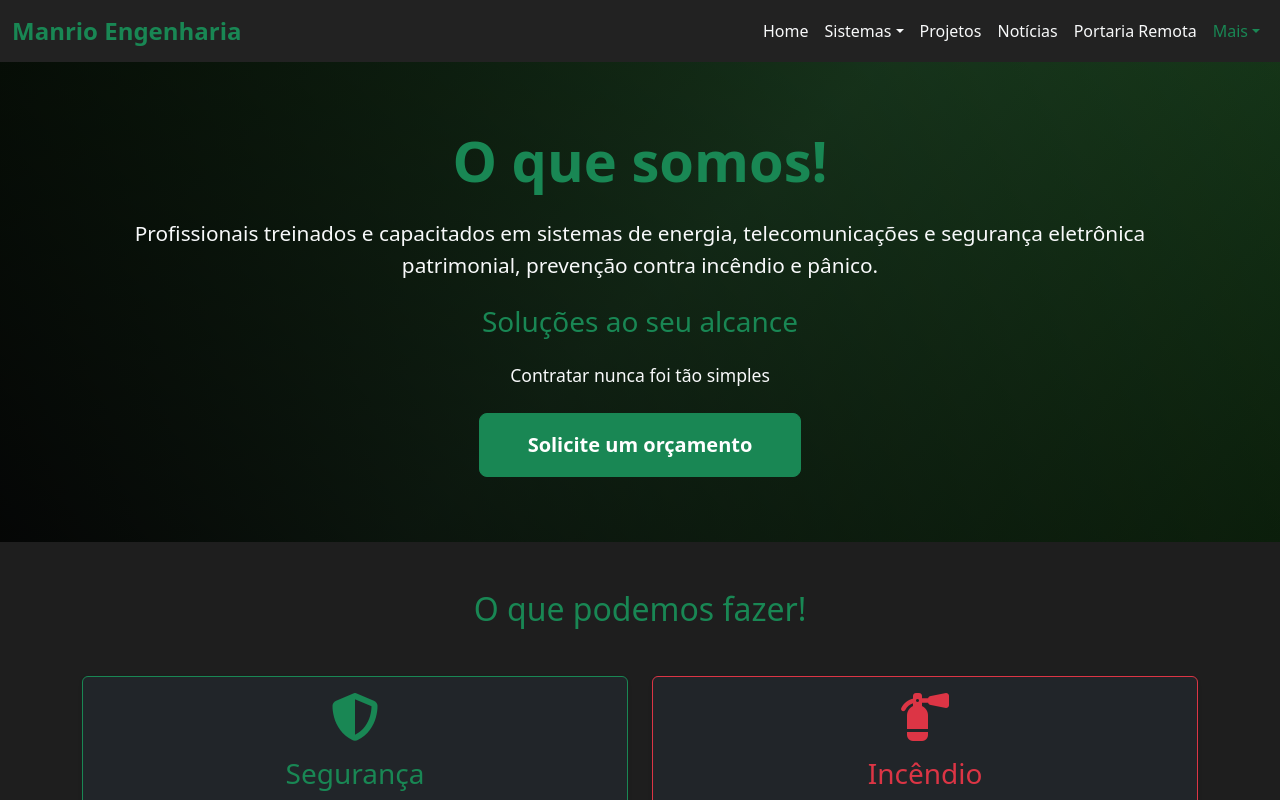
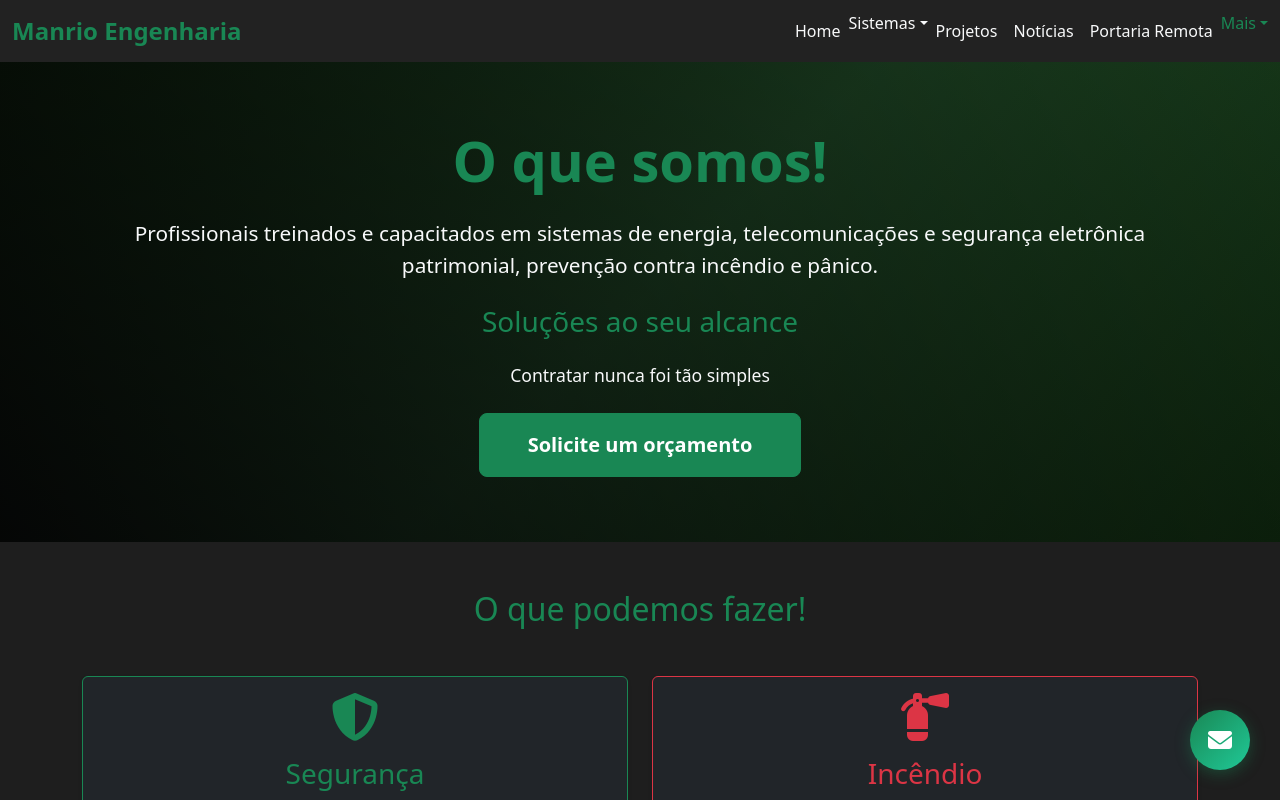
Before and after one commit to gacoelho/Manrio_SPA_Site, a React (Vite) app in the folder site/: page / in a window 1280 px wide. Shown: the top 800 px of the page. Built offline with nearby package versions, Linux system fonts and the light colour scheme.

Commit message:
fix: corrige dropdown navbar, remove botão enviar mensagem e adiciona botão flutuante de contato

```diff
--- a/site/src/App.jsx
+++ b/site/src/App.jsx
@@ -2,6 +2,7 @@ import { BrowserRouter as Router, Routes, Route } from 'react-router-dom'
 import Navbar from './components/Navbar'
 import ScrollToTop from './components/ScrollToTop'
 import Footer from './components/Footer'
+import FloatingContactButton from './components/FloatingContactButton'
 import Projetos from './pages/Projetos'
 import Home from './pages/Home'
 import Sobre from './pages/Sobre'
@@ -34,6 +35,7 @@ function App() {
         <Route path="/telecom" element={<Telecom />} />
       </Routes>
       <Footer />
+      <FloatingContactButton />
     </div>
   )
 }
--- /dev/null
+++ b/site/src/components/FloatingContactButton.jsx
@@ -0,0 +1,16 @@
+import { useNavigate } from 'react-router-dom'
+
+export default function FloatingContactButton() {
+  const navigate = useNavigate()
+
+  return (
+    <button
+      onClick={() => navigate('/contato')}
+      className="floating-contact-btn"
+      aria-label="Ir para página de contato"
+      title="Entre em contato"
+    >
+      <i className="fas fa-envelope"></i>
+    </button>
+  )
+}
--- a/site/src/components/Navbar.jsx
+++ b/site/src/components/Navbar.jsx
@@ -1,6 +1,29 @@
 import { Link } from 'react-router-dom'
+import { useState, useEffect, useRef } from 'react'
 
 export default function Navbar() {
+  const [sistemasDropdownOpen, setSistemasDropdownOpen] = useState(false)
+  const [maisDropdownOpen, setMaisDropdownOpen] = useState(false)
+  const sistemasRef = useRef(null)
+  const maisRef = useRef(null)
+
+  // Fechar dropdowns quando clicar fora
+  useEffect(() => {
+    const handleClickOutside = (event) => {
+      if (sistemasRef.current && !sistemasRef.current.contains(event.target)) {
+        setSistemasDropdownOpen(false)
+      }
+      if (maisRef.current && !maisRef.current.contains(event.target)) {
+        setMaisDropdownOpen(false)
+      }
+    }
+
+    document.addEventListener('mousedown', handleClickOutside)
+    return () => {
+      document.removeEventListener('mousedown', handleClickOutside)
+    }
+  }, [])
+
   return (
     <nav className="navbar navbar-expand-lg navbar-dark" style={{ backgroundColor: '#0f0f0f' }}>
       <div className="container-fluid">
@@ -27,22 +50,25 @@ export default function Navbar() {
             </li>
 
             {/* Dropdown SISTEMAS */}
-            <li className="nav-item dropdown">
-              <a
-                className="nav-link dropdown-toggle text-light"
-                href="#"
+            <li className={`nav-item dropdown ${sistemasDropdownOpen ? 'show' : ''}`} ref={sistemasRef}>
+              <button
+                className="nav-link dropdown-toggle text-light btn btn-link border-0 p-0 text-decoration-none"
                 id="sistemasDropdown"
-                role="button"
-                data-bs-toggle="dropdown"
-                aria-expanded="false"
+                type="button"
+                onClick={() => setSistemasDropdownOpen(!sistemasDropdownOpen)}
+                aria-expanded={sistemasDropdownOpen}
+                style={{ background: 'none', color: 'inherit' }}
               >
                 Sistemas
-              </a>
-              <ul className="dropdown-menu dropdown-menu-dark" aria-labelledby="sistemasDropdown">
-                <li><Link className="dropdown-item" to="/seguranca">Segurança</Link></li>
-                <li><Link className="dropdown-item" to="/energia">Energia</Link></li>
-                <li><Link className="dropdown-item" to="/incendio">Incêndio</Link></li>
-                <li><Link className="dropdown-item" to="/telecom">Telecom</Link></li>
+              </button>
+              <ul
+                className={`dropdown-menu dropdown-menu-dark ${sistemasDropdownOpen ? 'show' : ''}`}
+                aria-labelledby="sistemasDropdown"
+              >
+                <li><Link className="dropdown-item" to="/seguranca" onClick={() => setSistemasDropdownOpen(false)}>Segurança</Link></li>
+                <li><Link className="dropdown-item" to="/energia" onClick={() => setSistemasDropdownOpen(false)}>Energia</Link></li>
+                <li><Link className="dropdown-item" to="/incendio" onClick={() => setSistemasDropdownOpen(false)}>Incêndio</Link></li>
+                <li><Link className="dropdown-item" to="/telecom" onClick={() => setSistemasDropdownOpen(false)}>Telecom</Link></li>
               </ul>
             </li>
 
@@ -59,20 +85,23 @@ export default function Navbar() {
             </li>
 
             {/* Dropdown MAIS */}
-            <li className="nav-item dropdown">
-              <a
-                className="nav-link dropdown-toggle text-success"
-                href="#"
+            <li className={`nav-item dropdown ${maisDropdownOpen ? 'show' : ''}`} ref={maisRef}>
+              <button
+                className="nav-link dropdown-toggle text-success btn btn-link border-0 p-0 text-decoration-none"
                 id="maisDropdown"
-                role="button"
-                data-bs-toggle="dropdown"
-                aria-expanded="false"
+                type="button"
+                onClick={() => setMaisDropdownOpen(!maisDropdownOpen)}
+                aria-expanded={maisDropdownOpen}
+                style={{ background: 'none', color: 'inherit' }}
               >
                 Mais
-              </a>
-              <ul className="dropdown-menu dropdown-menu-dark dropdown-menu-end" aria-labelledby="maisDropdown">
-                <li><Link className="dropdown-item" to="/sobre">Sobre</Link></li>
-                <li><Link className="dropdown-item" to="/contato">Contato</Link></li>
+              </button>
+              <ul
+                className={`dropdown-menu dropdown-menu-dark dropdown-menu-end ${maisDropdownOpen ? 'show' : ''}`}
+                aria-labelledby="maisDropdown"
+              >
+                <li><Link className="dropdown-item" to="/sobre" onClick={() => setMaisDropdownOpen(false)}>Sobre</Link></li>
+                <li><Link className="dropdown-item" to="/contato" onClick={() => setMaisDropdownOpen(false)}>Contato</Link></li>
               </ul>
             </li>
           </ul>
--- a/site/src/index.css
+++ b/site/src/index.css
@@ -355,3 +355,44 @@ footer {
 .projeto-card:nth-child(6) {
   animation-delay: 0.5s;
 }
+
+/* Botão flutuante de contato */
+.floating-contact-btn {
+  position: fixed;
+  bottom: 30px;
+  right: 30px;
+  width: 60px;
+  height: 60px;
+  border-radius: 50%;
+  background: linear-gradient(135deg, #198754 0%, #20c997 100%);
+  border: none;
+  color: white;
+  font-size: 24px;
+  cursor: pointer;
+  box-shadow: 0 4px 15px rgba(25, 135, 84, 0.4);
+  z-index: 1000;
+  display: flex;
+  align-items: center;
+  justify-content: center;
+  transition: all 0.3s ease;
+}
+
+.floating-contact-btn:hover {
+  transform: scale(1.1);
+  box-shadow: 0 6px 20px rgba(25, 135, 84, 0.6);
+  background: linear-gradient(135deg, #20c997 0%, #198754 100%);
+}
+
+.floating-contact-btn:active {
+  transform: scale(0.95);
+}
+
+@media (max-width: 768px) {
+  .floating-contact-btn {
+    width: 50px;
+    height: 50px;
+    font-size: 20px;
+    bottom: 20px;
+    right: 20px;
+  }
+}
--- a/site/src/pages/Contato.jsx
+++ b/site/src/pages/Contato.jsx
@@ -180,11 +180,6 @@ export default function Contato() {
                       </label>
                     </div>
                   </div>
-
-                  <button type="submit" className="btn btn-success btn-lg px-5">
-                    <i className="fas fa-paper-plane me-2"></i>
-                    Enviar Mensagem
-                  </button>
                 </form>
               </div>
             </div>
```
